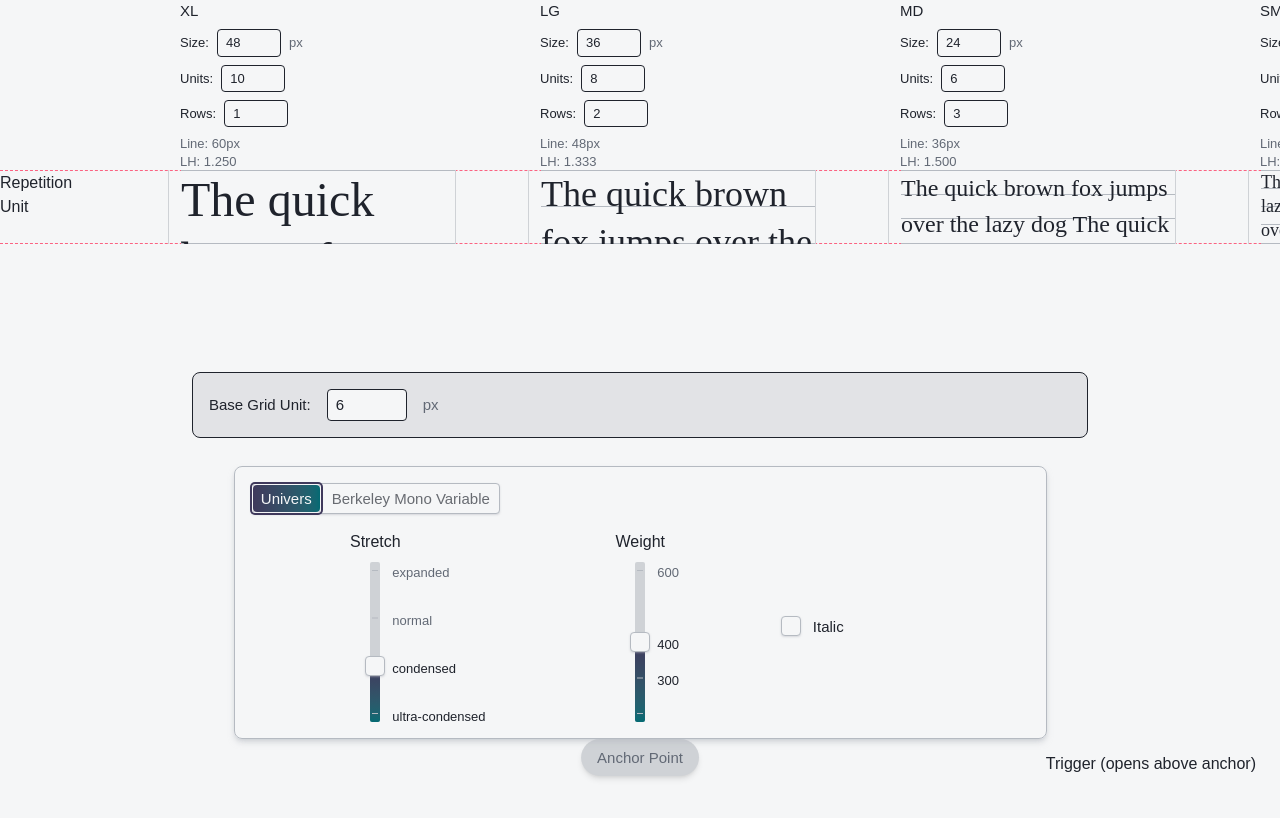
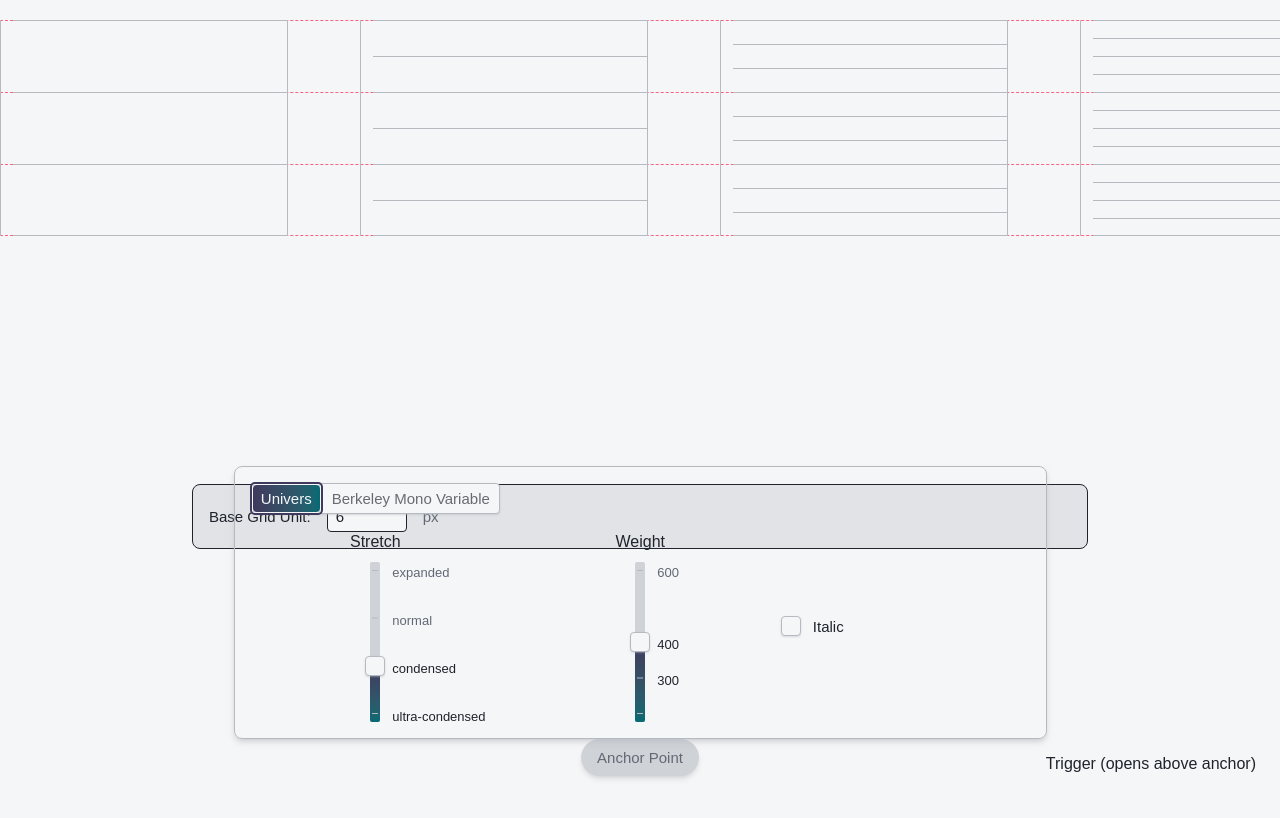
Before and after one commit to hugentobler/website, a SvelteKit app: page /typography/preview in a window 1280 px wide. Built offline with nearby package versions, Linux system fonts and the light colour scheme; a web font is replaced by a local one.

Commit message:
WIP improve type preview

```diff
--- a/src/routes/typography/preview/+page.svelte
+++ b/src/routes/typography/preview/+page.svelte
@@ -26,6 +26,9 @@
 
 	// Base grid unit
 	let baseGridUnit = $state(DEFAULT_BASE_GRID_UNIT);
+
+	// Number of vertical rhythm rows to preview
+	let previewRows = $state(3);
 
 	// Type scale state (mutable copy of default scale)
 	let typeScale = $state(structuredClone(DEFAULT_TYPE_SCALE));
@@ -98,7 +101,42 @@
 	);
 </script>
 
-<div class="grid w-full grid-rows-2 overflow-x-auto">
+<div class="my-5 grid w-full grid-rows-2 overflow-x-auto">
+	<div
+		class="grid grid-flow-col"
+		style:grid-template-columns="auto repeat({typeSizes.length}, 1fr {baseGridUnit * 12}px)"
+		style:grid-template-rows="repeat({previewRows}, {baseGridUnit * 12}px)"
+	>
+		<div class="row-span-full w-24">Preview</div>
+		{#each typeSizes as size, i}
+			{@const scale = typeScale[size]}
+			{@const totalRows = scale.rows * previewRows}
+			{@const colStart = 2 + i * 2}
+			{@const colEnd = colStart + 1}
+			<div
+				class="relative row-span-full box-border w-72 overflow-clip border-x border-x-(--color-charcoal-300) pl-3"
+				style:grid-column="{colStart} / {colEnd}"
+			>
+				<div class="grid h-full" style:grid-template-rows="repeat({totalRows}, 1fr)">
+					{#each Array(totalRows) as _}
+						<div
+							class="relative border-t border-(--color-charcoal-300) last-of-type:border-b"
+						></div>
+					{/each}
+				</div>
+			</div>
+		{/each}
+		{#each Array(previewRows) as _, rowIndex}
+			<div
+				class="col-span-full box-border border-t border-dashed border-(--color-raspberry-300)"
+				class:border-b={rowIndex === previewRows - 1}
+				style:grid-row={rowIndex + 1}
+			></div>
+		{/each}
+	</div>
+</div>
+
+<!-- <div class="grid w-full grid-rows-2 overflow-x-auto">
 	<div class="grid" style:grid-template-columns={gridCols} style:gap="{baseGridUnit * 12}px">
 		<div class="w-24"></div>
 		{#each typeSizes as size}
@@ -189,7 +227,7 @@
 			</div>
 		{/each}
 	</div>
-</div>
+</div> -->
 
 <!-- Global Grid Unit Control -->
 <div class="bg-muted/50 container mx-auto mt-8 max-w-4xl rounded-lg border p-4">
```
